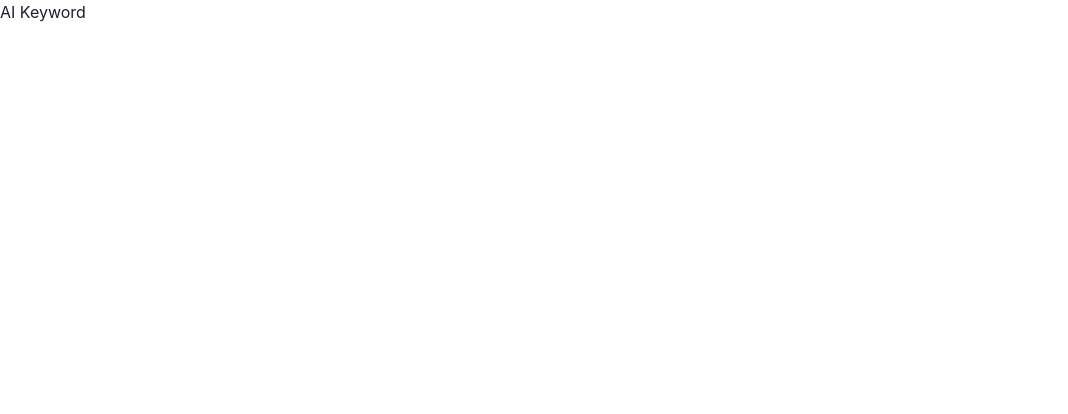
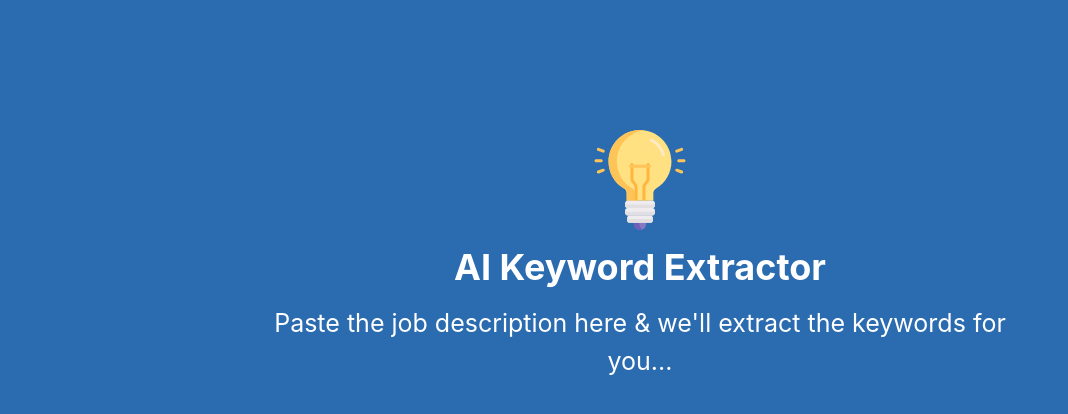
Before and after one commit to rishabhsaklani08/AI-Keyword-Extractor, a React (Vite) app: page / in a window 1280 px wide. Shown: the top 414 px of the page, without its empty margins (0-1068 px from the left). Built offline with nearby package versions, Linux system fonts and the light colour scheme.

Commit message:
Header added

```diff
--- a/src/App.jsx
+++ b/src/App.jsx
@@ -1,8 +1,13 @@
+import { Container, Box } from "@chakra-ui/react"
+import Header from "./components/Header"
+
 const App = () => {
   return (
-    <>
-      <h1>AI Keyword</h1>
-    </>
+    <Box bg='blue.600' color='white' height='100vh' paddingTop={130}>
+      <Container maxW='3xl' centerContent>
+        <Header />
+      </Container>
+    </Box>
   )
 }
 
--- /dev/null
+++ b/src/components/Header.jsx
@@ -0,0 +1,18 @@
+import { Heading, Image, Text } from '@chakra-ui/react';
+import logo from '../assets/light-bulb.svg';
+
+const Header = () => {
+    return (
+        <>
+            <Image src={logo} alt='logo' width={100} marginBottom='1rem' />
+            <Heading color='white' marginBottom='1rem'>
+                AI Keyword Extractor
+            </Heading>
+            <Text fontSize={25} textAlign='center'>
+                Paste the job description here & we'll extract the keywords for you...
+            </Text>
+        </>
+    )
+}
+
+export default Header
```
Also changed, not shown: src/assets/light-bulb.svg (added).
